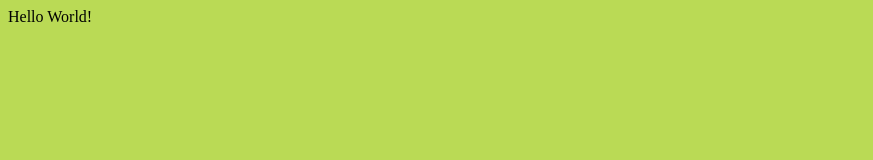
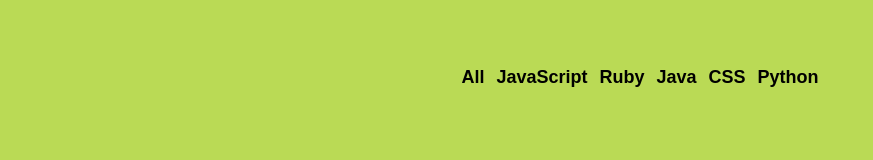
Before and after one commit to tjgillweb/Github-Battle, a React app: page / in a window 1280 px wide. Shown: the whole page, without its empty margins (0-873 px from the left). Built offline with nearby package versions, Linux system fonts and the light colour scheme.

Commit message:
Add Popular Navbar and style it

```diff
--- /dev/null
+++ b/app/components/Popular.js
@@ -0,0 +1,18 @@
+import React from 'react';
+
+export default class Popular extends React.Component{
+    render(){
+        const languages = ['All', 'JavaScript', 'Ruby', 'Java', 'CSS', 'Python']
+        return (
+            <ul className='flex-center'>
+                {languages.map((language) => (
+                    <li key={language}>
+                        <button className="btn-clear nav-link">
+                            {language}
+                        </button>
+                    </li>
+                ))}
+            </ul>
+        )
+    }
+}
--- a/app/index.css
+++ b/app/index.css
@@ -1,3 +1,42 @@
+html, body, #app {
+  margin: 0;
+  height: 100%;
+  width: 100%;
+}
+
 body {
   background: #BADA55;
+  font-family: -apple-system,BlinkMacSystemFont,Segoe UI,Roboto,Oxygen-Sans,Ubuntu,Cantarell,Helvetica Neue,sans-serif;
 }
+
+ul {
+  padding: 0;
+}
+
+li {
+  list-style-type: none;
+}
+
+.container {
+  max-width: 1200px;
+  margin: 0 auto;
+  padding: 50px;
+}
+
+.flex-center {
+  display: flex;
+  justify-content: center;
+  align-items: center;
+}
+
+.btn-clear {
+  border: none;
+  background: transparent;
+}
+
+.nav-link {
+  font-size: 18px;
+  font-weight: bold;
+  text-decoration: none;
+  color: inherit;
+}
--- a/app/index.js
+++ b/app/index.js
@@ -1,17 +1,13 @@
 import React from 'react'
 import ReactDOM from 'react-dom'
 import './index.css'
-
-//Component
-//State
-//Lifecycle
-//UI
+import Popular from './components/Popular'
 
 class App extends React.Component{
     render(){
         return (
-            <div>
-                Hello World!
+            <div className='container'>
+                <Popular />
             </div>
         )
     }
```
